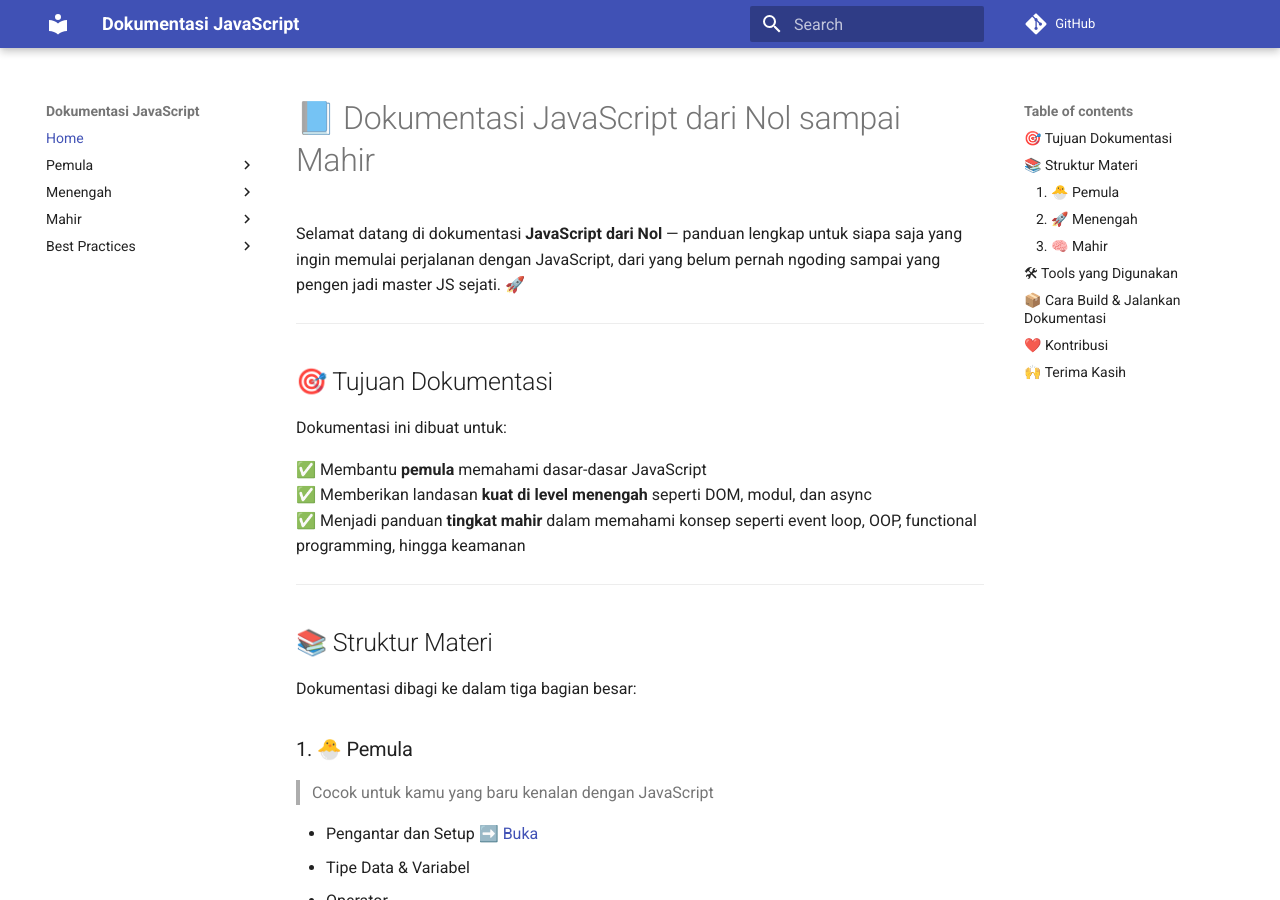
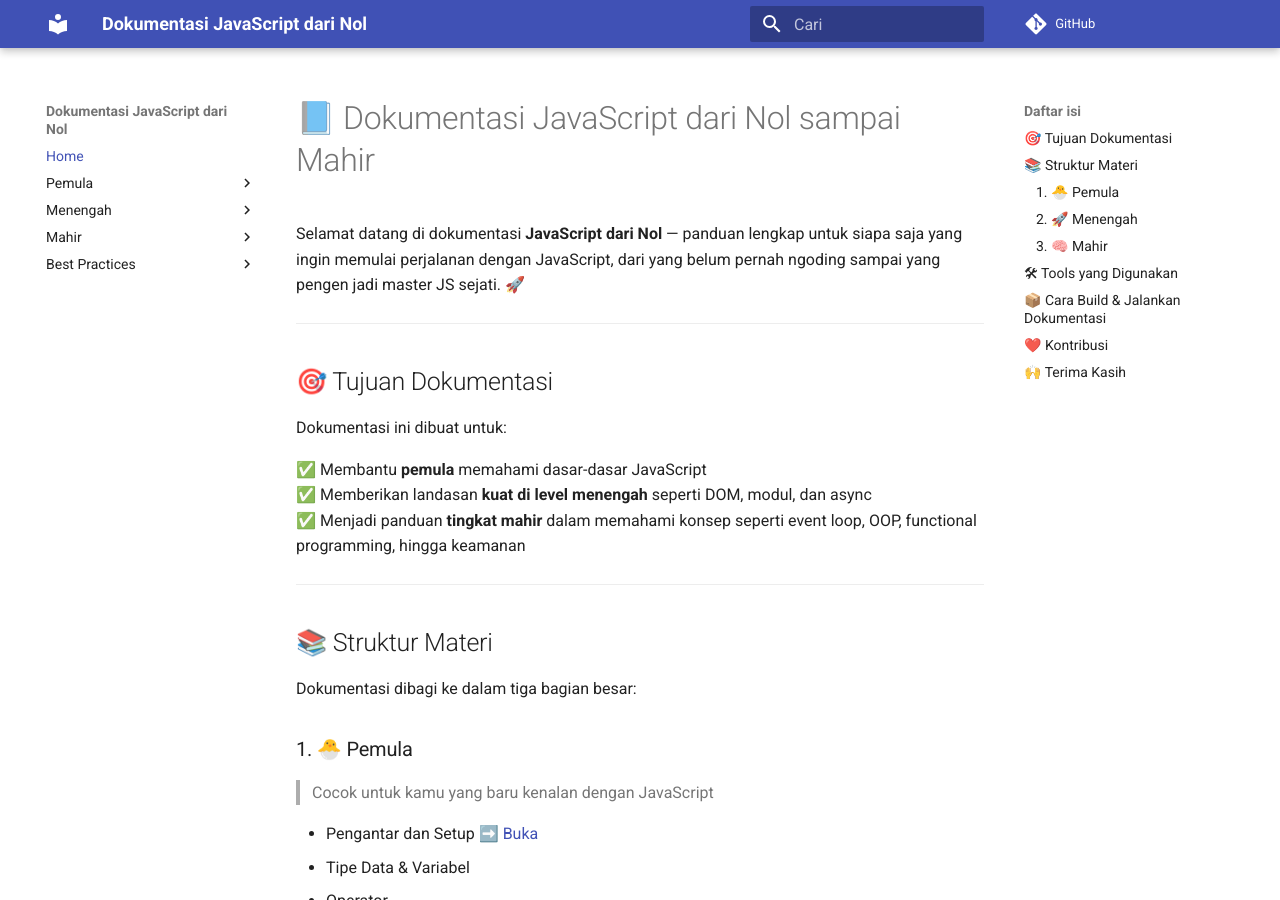
Before and after one commit to Delta-Code26/delta-dokumentasi, an MkDocs documentation site: the page built from docs/index.md, in a window 1280 px wide and 900 px high. Built offline with MkDocs 1.6.1 and Material for MkDocs 9.7.7, drawn with Linux system fonts in a browser that asks for light colours; comment, search, counter and statistics services are not loaded; some of the changed lines change nothing that is shown.

Commit message:
Menambahkan dokumentasi dengan MkDocs

```diff
--- a/mkdocs.yml
+++ b/mkdocs.yml
@@ -1,6 +1,9 @@
-site_name: Dokumentasi JavaScript
+site_name: Dokumentasi JavaScript dari Nol
+site_url: https://Delta_Code26.github.io/Javascript-dari-nol
+repo_url: https://github.com/Delta-Code26/dokumentasi-javascript-dari-nol.git
 theme:
-  name: material
+  name: 'material'  # Kamu bisa memilih tema lainnya juga
+  language: 'id'
 nav:
   - Home: index.md
   - Pemula:
@@ -38,4 +41,4 @@ nav:
 
 
 repo_url: https://github.com/Delta-Code26/dokumentasi-javascript-dari-nol
-edit_uri: edit/main/docs/
+edit_uri: main/docs/
```
Also changed, not shown: 1 other file.
